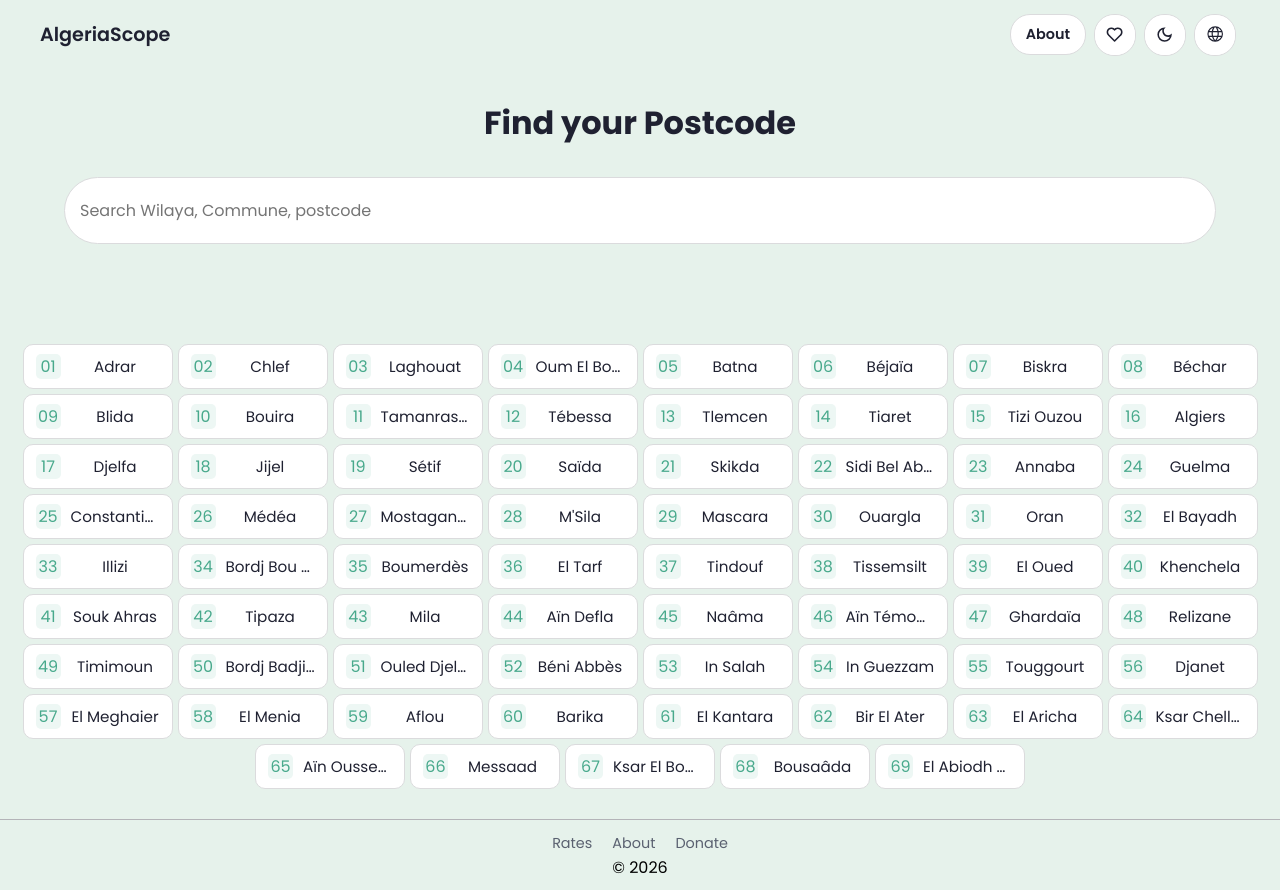
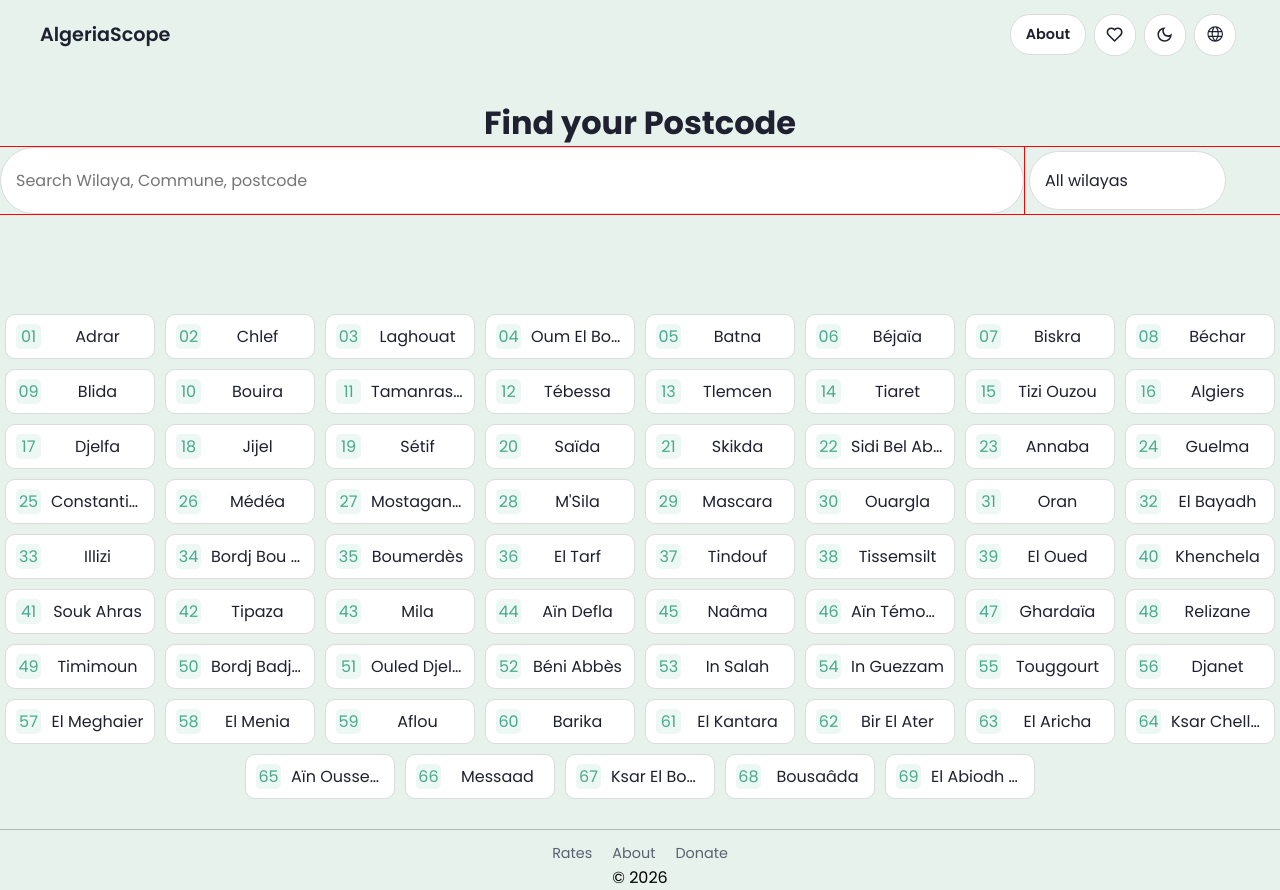
Before and after one commit to algeriascope/algeriascope.github.io, a React (Vite) app: page /postcodes in a window 1280 px wide. Built offline with nearby package versions, Linux system fonts and the light colour scheme.

Commit message:
filering by wilaya

```diff
--- a/src/components/PostcodesSearch.jsx
+++ b/src/components/PostcodesSearch.jsx
@@ -6,16 +6,25 @@ import { FaMapPin } from 'react-icons/fa6';
 
 const PostcodesSearch = () => {
   const [query, setQuery] = useState('');
+  const [selectedWilaya, setSelectedWilaya] = useState('All wilayas');
+
   const formattedQuery = slugify(query);
+
   const filteredData =
     !formattedQuery || formattedQuery.length < 2
       ? []
-      : data.flatMap((wilaya) => {
+      : data
+          .filter(
+            (wilaya) =>
+              selectedWilaya === 'All wilayas' ||
+              wilaya.wilaya_name === selectedWilaya,
+          )
+          .flatMap((wilaya) => {
             return wilaya.postcodes
               .filter((post) => {
-              const matchesCommune = slugify(post.commune_name || '').includes(
-                formattedQuery,
-              );
+                const matchesCommune = slugify(
+                  post.commune_name || '',
+                ).includes(formattedQuery);
                 const matchesCode = (post.post_code || '').includes(
                   formattedQuery,
                 );
@@ -34,6 +43,8 @@ const PostcodesSearch = () => {
 
   return (
     <div className={styles.container}>
+      <div className={styles.inputWrapper}>
+
       <input
         type="text"
         className={styles.searchInput}
@@ -49,7 +60,10 @@ const PostcodesSearch = () => {
                 <div key={item.unique_key} className={styles.searchResult}>
                   <div className={styles.postAndWilaya}>
                     <div className={styles.postName}>{item.post_name}</div>
-                    <div className={styles.wilayaName}><FaMapPin className={styles.locationIcon}/>{item.wilaya_name}</div>
+                    <div className={styles.wilayaName}>
+                      <FaMapPin className={styles.locationIcon} />
+                      {item.wilaya_name}
+                    </div>
                   </div>
                   <div className={styles.postcode}>
                     {item.post_code ? item.post_code : 'xxxxxx'}
@@ -62,6 +76,21 @@ const PostcodesSearch = () => {
           )}
         </div>
       )}
+
+      </div>
+      <select
+        value={selectedWilaya}
+        onChange={(e) => setSelectedWilaya(e.target.value)}
+        className={styles.wilayaSelect}
+      >
+        <option className={styles.wilayaOption} value="All wilayas">All wilayas</option>
+        {data.map((w) => (
+          <option key={w.wilaya_name} value={w.wilaya_name}>
+            {w.wilaya_name}
+          </option>
+        ))}
+      </select>
+
     </div>
   );
 };
--- a/src/components/PostcodesSearch.module.css
+++ b/src/components/PostcodesSearch.module.css
@@ -1,12 +1,22 @@
 .container {
+  display: flex;
+  align-items: center;
+  width: 100%;
+  outline: 1px solid #f00;
+  gap: 5px;
+  margin-bottom: 100px;
+}
+
+.inputWrapper{
   position: relative;
+  width: 80vw;
+  outline: 1px solid #f00;
 }
 
 .searchInput {
   display: block;
   font-family: inherit;
-  width: 90vw;
-  margin: 30px auto 100px;
+  width: 100%;
   font-size: 1rem;
   border-radius: 999px;
   padding: 20px 15px;
@@ -16,6 +26,7 @@
   background-color: var(--bg-card);
   outline: none;
 }
+
 .searchInput:hover {
   background-color: var(--bg-card-hover);
   border-color: var(--card-border-hover);
@@ -28,6 +39,38 @@
   border-color: var(--accent-color);
 }
 
+.wilayaSelect {
+  -webkit-appearance: none;
+  -moz-appearance: none;
+  appearance: none;
+  box-shadow: none;
+  color: var(--text-primary);
+  background-color: var(--bg-card);
+  border: 1px solid var(--card-border);
+  height: 100%;
+  padding: 20px 15px;
+  border-radius: 999px;
+  font-family: inherit;
+  line-height: inherit;
+  font-size: inherit;
+}
+
+.wilayaSelect:focus{
+  outline: none;
+}
+
+.wilayaOption{
+    -webkit-appearance: none;
+  -moz-appearance: none;
+  appearance: none;
+  box-shadow: none;
+  color: var(--text-primary);
+  background-color: var(--bg-card);
+  border: 1px solid var(--card-border);
+  font-family: inherit;
+  line-height: inherit;
+  font-size: inherit;
+}
 .searchResults {
   position: absolute;
   display: flex;
@@ -46,7 +89,7 @@
   z-index: 4;
 }
 
-.searchResult{
+.searchResult {
   display: flex;
   align-items: center;
   justify-content: space-between;
@@ -54,11 +97,11 @@
   border-bottom: 1px solid var(--card-border);
 }
 
-.searchResult:last-child{
+.searchResult:last-child {
   border-bottom: none;
 }
 
-.wilayaName{
+.wilayaName {
   font-size: 0.9rem;
   /* outline: 1px solid #f00; */
   max-width: fit-content;
@@ -66,15 +109,15 @@
   display: flex;
   align-items: center;
   justify-content: center;
-  gap: 3px
+  gap: 3px;
 }
 
-.wilayaName .locationIcon{
+.wilayaName .locationIcon {
   color: var(--text-secondary);
   font-size: 0.75rem;
 }
 
-.postcode{
+.postcode {
   display: flex;
   align-items: center;
   justify-content: center;
@@ -85,7 +128,7 @@
   color: var(--accent-color);
 }
 
-.noResults{
+.noResults {
   color: var(--text-secondary);
   padding: 20px;
   text-align: center;
--- a/src/pages/Postcodes.module.css
+++ b/src/pages/Postcodes.module.css
@@ -8,7 +8,7 @@
   display: flex;
   align-items: center;
   justify-content: center;
-  gap: 5px;
+  gap: 10px;
   flex-wrap: wrap;
 }
 
@@ -25,7 +25,7 @@
   justify-content: space-between;
   gap: 10px;
   border: 1px solid var(--card-border);
-  padding: 0 12px;
+  padding: 0 10px;
   border-radius: 10px;
   width: 150px;
   height: 45px;
@@ -41,7 +41,7 @@
   color: var(--text-primary);
   flex: 1;
   text-align: center;
-  font-size: 0.95rem;
+  font-size: 1rem;
   /* width: 70px; */
   white-space: nowrap;
   overflow: hidden;
--- a/src/pages/WilayaPostcodes.jsx
+++ b/src/pages/WilayaPostcodes.jsx
@@ -25,7 +25,7 @@ const WilayaPostcodes = () => {
         <div className={styles.svgWrapper}>
           <ReactSVG className={styles.reactSvg} src={mapSvg} />
         </div>
-        <h2 className={styles.title}>{`${wilaya.wilaya_name} Postcodes`}</h2>
+        <h2 className={styles.title}>{`${wilaya.wilaya_name}`}</h2>
       </div>
       <div className={styles.postcodesTable}>
         <div className={`${styles.row} ${styles.header}`}>
@@ -43,8 +43,8 @@ const WilayaPostcodes = () => {
                 {p.commune_name}, {p.daira_name}
               </span>
               <div className={styles.actionBtns}>
-                <button className={styles.copyBtn}><FiCopy /> Copy postcode</button>
-                <Link className={styles.detailsBtn} to='./postcode'><FiArrowRight /> Details</Link>
+                <button className={styles.copyBtn}><FiCopy /> Copy postcode </button>
+                <Link className={styles.detailsBtn} to='./postcode'> Details <FiArrowRight /></Link>
               </div>
             </div>
           );
--- a/src/pages/WilayaPostcodes.module.css
+++ b/src/pages/WilayaPostcodes.module.css
@@ -66,6 +66,7 @@
   color: var(--accent-color);
   border: 1px solid var(--accent-color);
   border-radius: 999px;
+  padding: 5px 7px;
   text-align: center;
   width: 80px;
 }
```
Lines whose indentation alone changed are shown as unchanged.
